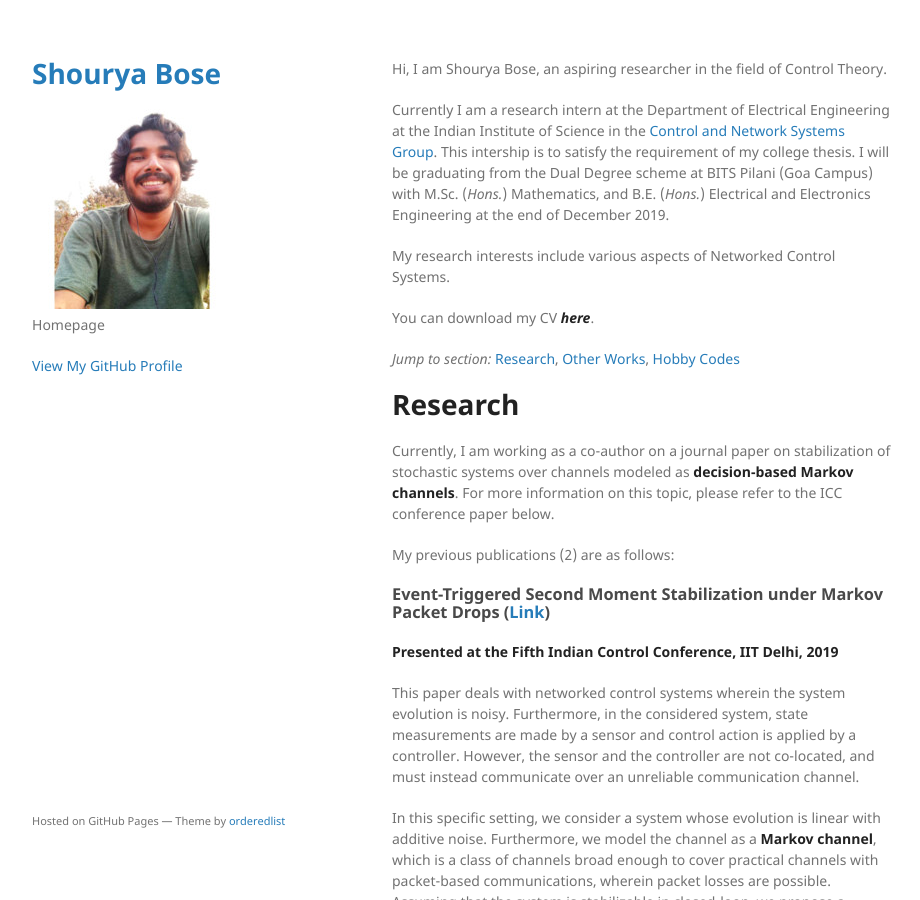
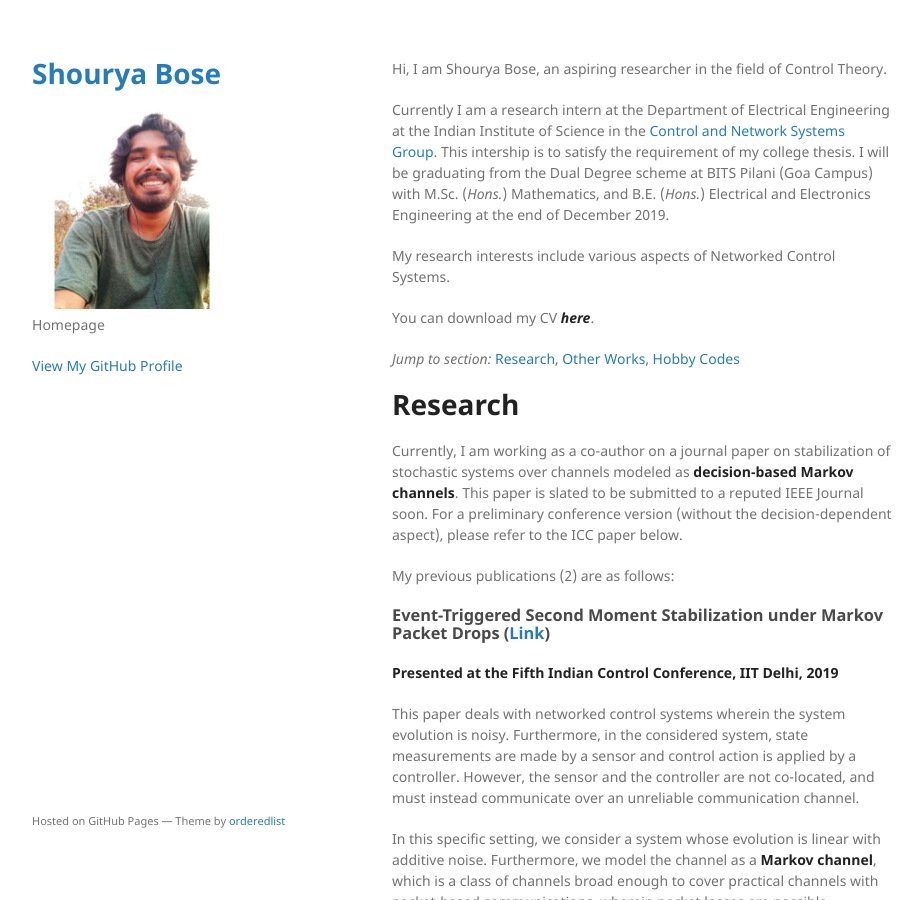
Before and after one commit to shourya01/shourya01.github.io, a Jekyll site: the page built from index.md, in a window 1280 px wide and 900 px high. Shown: the whole window, without its empty margins (178-1098 px from the left). Built offline with Jekyll 4.4.1, drawn with Linux system fonts in a browser that asks for light colours.

Commit message:
Update index.md

```diff
--- a/index.md
+++ b/index.md
@@ -20,7 +20,8 @@ _Jump to section:_ [Research](#research), [Other Works](#other-works), [Hobby Co
 # Research
 
 Currently, I am working as a co-author on a journal paper on stabilization of stochastic systems over channels
-modeled as **decision-based Markov channels**. For more information on this topic, please refer to the ICC conference paper below.
+modeled as **decision-based Markov channels**. This paper is slated to be submitted to a reputed IEEE Journal soon.
+For a preliminary conference version (without the decision-dependent aspect), please refer to the ICC paper below.
 
 My previous publications (2) are as follows:
 
```
